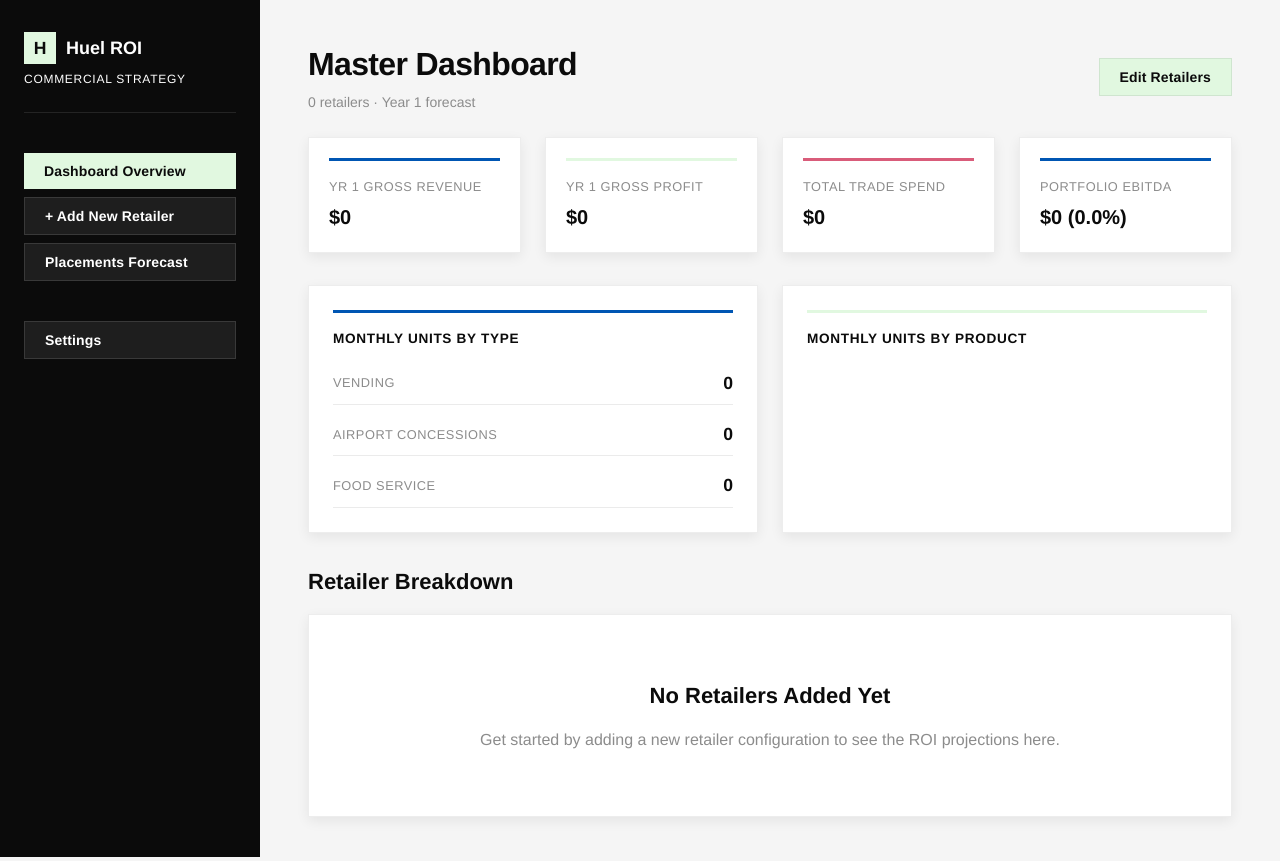
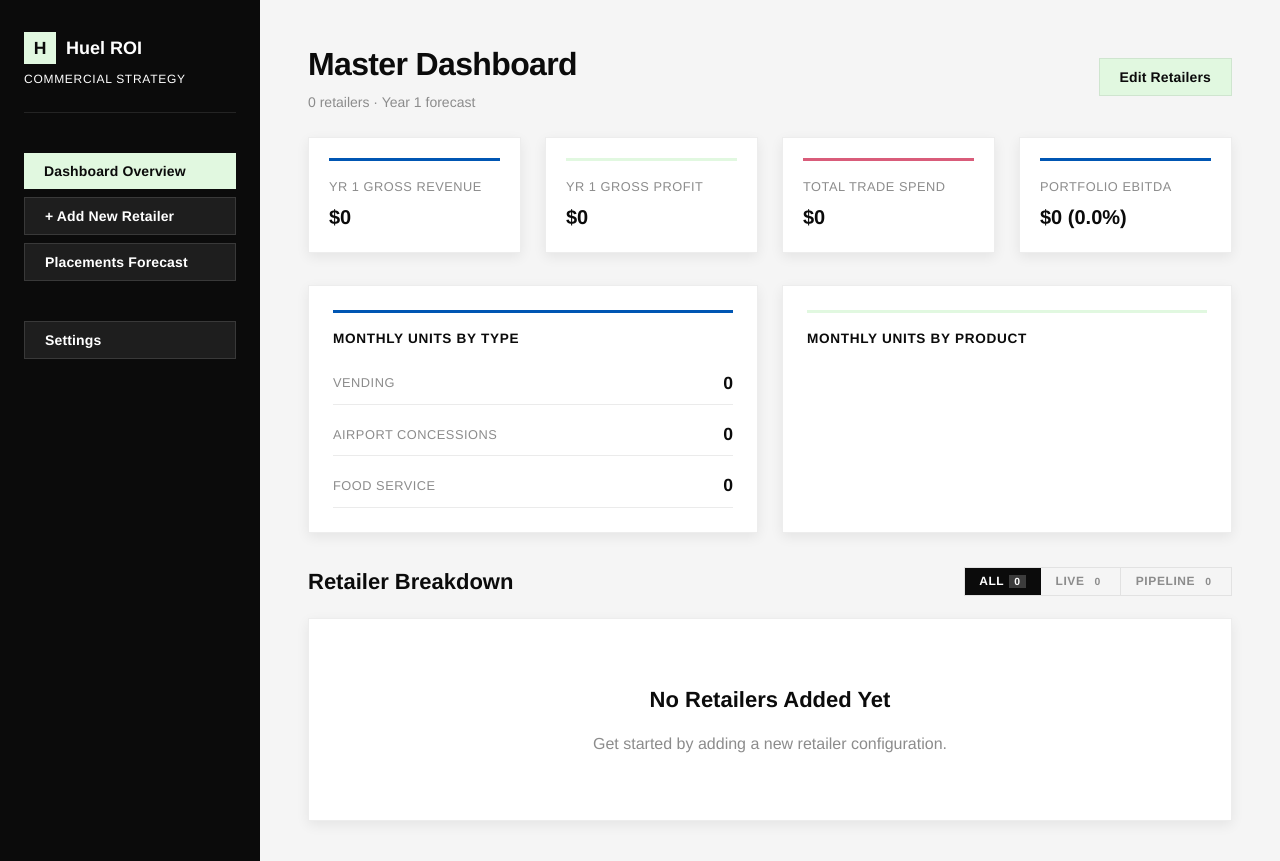
Before and after one commit to hammah12/huel-roi-dashboard, a React (Vite) app: page / in a window 1280 px wide. Built offline with nearby package versions, Linux system fonts and the light colour scheme.

Commit message:
Add live/pipeline filter bar to retailer breakdown

```diff
--- a/src/components/DashboardOverview.jsx
+++ b/src/components/DashboardOverview.jsx
@@ -38,6 +38,15 @@
     // Vending-specific: revenue share deal?
     const isRevenueShare = huel.isRevenueShare;
 
+    // Pipeline status badge config
+    const statusConfig = {
+        'Closed':        { label: 'Closed', bg: '#1a7f4b', color: '#fff' },
+        'Hot Pipeline':  { label: 'Hot Pipeline', bg: 'var(--huel-pink)', color: '#fff' },
+        'High Interest': { label: 'High Interest', bg: 'var(--huel-blue)', color: '#fff' },
+        'Prospect':      { label: 'Prospect', bg: '#888', color: '#fff' },
+    };
+    const statusBadge = statusConfig[client.pipelineStatus] || null;
+
     // Reusable stat row style
     const statRow = { marginBottom: '0.85rem' };
     const statLabel = { marginBottom: '2px' };
@@ -61,14 +70,19 @@
                         </div>
                     )}
                 </div>
-                {/* Type · RTM · Rev Share badge */}
-                <div style={{ display: 'flex', alignItems: 'center', gap: '6px', flexWrap: 'wrap' }}>
+                {/* Type · Rev Share · Pipeline Status badges */}
+                <div style={{ display: 'flex', alignItems: 'center', gap: '6px', flexWrap: 'wrap', marginTop: '4px' }}>
                     <span style={{ fontSize: '0.72rem', color: 'var(--huel-mid-gray)', textTransform: 'uppercase', letterSpacing: '0.04em' }}>
-                        {client.clientType || 'Vending'} · {client.routeToMarket}
+                        {client.clientType || 'Vending'}
                     </span>
                     {isRevenueShare && (
                         <span style={{ fontSize: '0.65rem', fontWeight: 700, padding: '2px 6px', background: 'var(--huel-blue)', color: '#fff', textTransform: 'uppercase', letterSpacing: '0.04em' }}>
                             Rev Share
+                        </span>
+                    )}
+                    {statusBadge && (
+                        <span style={{ fontSize: '0.65rem', fontWeight: 700, padding: '2px 8px', background: statusBadge.bg, color: statusBadge.color, textTransform: 'uppercase', letterSpacing: '0.04em' }}>
+                            {statusBadge.label}
                         </span>
                     )}
                 </div>
@@ -218,8 +232,16 @@
     );
 }
 
+// Filter options for the retailer breakdown
+const FILTERS = [
+    { key: 'all',      label: 'All' },
+    { key: 'live',     label: 'Live',    match: ['Closed'] },
+    { key: 'pipeline', label: 'Pipeline', match: ['Hot Pipeline', 'High Interest', 'Prospect'] },
+];
+
 export default function DashboardOverview({ clients, onEdit, onDuplicate, onRemove }) {
     const [isEditMode, setIsEditMode] = useState(false);
+    const [activeFilter, setActiveFilter] = useState('all');
     const formatCurrency = (val) => new Intl.NumberFormat('en-US', { style: 'currency', currency: 'USD', minimumFractionDigits: 0, maximumFractionDigits: 0 }).format(val);
     const formatPercent = (val) => new Intl.NumberFormat('en-US', { style: 'percent', minimumFractionDigits: 1 }).format(val);
 
@@ -317,16 +339,71 @@
 
             <AnalyticsCharts clients={clients} />
 
-            <h2 className="mb-4">Retailer Breakdown</h2>
+            {/* ── Retailer Breakdown header + filter bar ─────────────── */}
+            <div style={{ display: 'flex', justifyContent: 'space-between', alignItems: 'center', marginBottom: '1.25rem' }}>
+                <h2 style={{ margin: 0 }}>Retailer Breakdown</h2>
+                <div style={{ display: 'flex', gap: 0, border: '1px solid var(--border-light)' }}>
+                    {FILTERS.map((f, i) => {
+                        const count = f.key === 'all'
+                            ? clients.length
+                            : clients.filter(c => (f.match || []).includes(c.pipelineStatus || 'Prospect')).length;
+                        const isActive = activeFilter === f.key;
+                        return (
+                            <button
+                                key={f.key}
+                                onClick={() => setActiveFilter(f.key)}
+                                style={{
+                                    padding: '0.4rem 0.9rem',
+                                    fontSize: '0.75rem',
+                                    fontFamily: 'var(--font-heading)',
+                                    fontWeight: 700,
+                                    textTransform: 'uppercase',
+                                    letterSpacing: '0.05em',
+                                    border: 'none',
+                                    borderRight: i < FILTERS.length - 1 ? '1px solid var(--border-light)' : 'none',
+                                    cursor: 'pointer',
+                                    background: isActive ? 'var(--huel-dark)' : 'transparent',
+                                    color: isActive ? '#fff' : 'var(--huel-mid-gray)',
+                                    transition: 'background 0.15s',
+                                    display: 'flex',
+                                    alignItems: 'center',
+                                    gap: '5px',
+                                }}
+                            >
+                                {f.label}
+                                <span style={{
+                                    fontSize: '0.65rem',
+                                    padding: '1px 5px',
+                                    background: isActive ? 'rgba(255,255,255,0.2)' : 'var(--huel-light-gray)',
+                                    color: isActive ? '#fff' : 'var(--huel-mid-gray)',
+                                    fontWeight: 700,
+                                }}>
+                                    {count}
+                                </span>
+                            </button>
+                        );
+                    })}
+                </div>
+            </div>
 
-            {clients.length === 0 ? (
+            {(() => {
+                const filter = FILTERS.find(f => f.key === activeFilter);
+                const visibleClients = activeFilter === 'all'
+                    ? clients
+                    : clients.filter(c => (filter.match || []).includes(c.pipelineStatus || 'Prospect'));
+
+                return visibleClients.length === 0 ? (
                     <div className="glass-card" style={{ textAlign: 'center', padding: '4rem 2rem' }}>
-                    <h2>No Retailers Added Yet</h2>
-                    <p>Get started by adding a new retailer configuration to see the ROI projections here.</p>
+                        {clients.length === 0
+                            ? <><h2>No Retailers Added Yet</h2><p>Get started by adding a new retailer configuration.</p></>
+                            : <p style={{ color: 'var(--huel-mid-gray)' }}>No accounts match this filter.</p>
+                        }
                     </div>
                 ) : (
                     <div className="grid" style={{ gridTemplateColumns: 'repeat(auto-fill, minmax(320px, 1fr))', gap: '1.5rem' }}>
-                    {clients.map((client, index) => (
+                        {visibleClients.map((client) => {
+                            const index = clients.indexOf(client);
+                            return (
                                 <DashboardCard
                                     key={index}
                                     index={index}
@@ -336,9 +413,11 @@
                                     onDuplicate={onDuplicate}
                                     onRemove={onRemove}
                                 />
-                    ))}
+                            );
+                        })}
                     </div>
-            )}
+                );
+            })()}
         </div>
     );
 }
```
Lines whose indentation alone changed are shown as unchanged.
